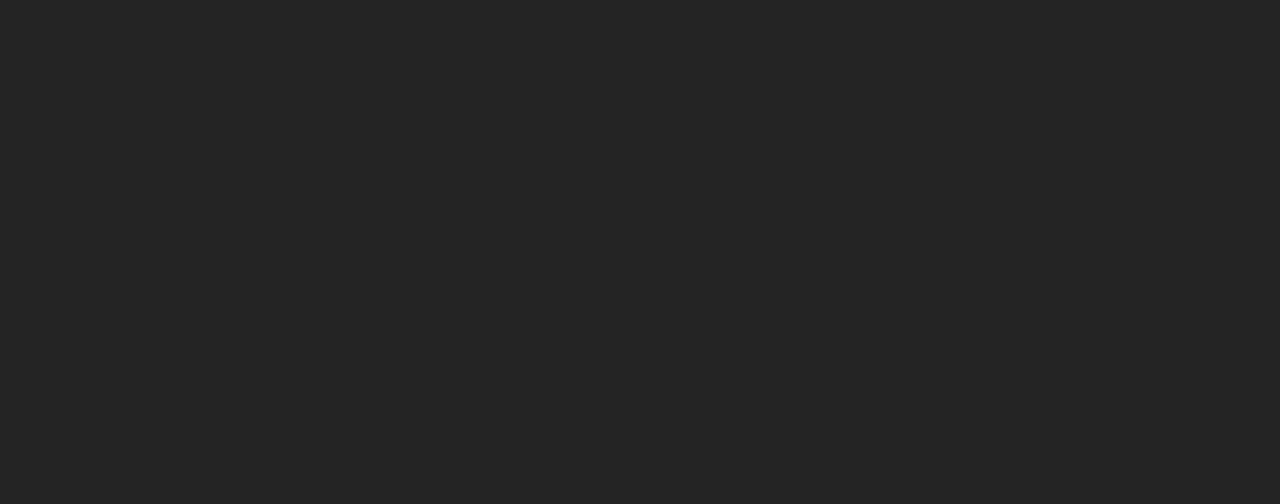
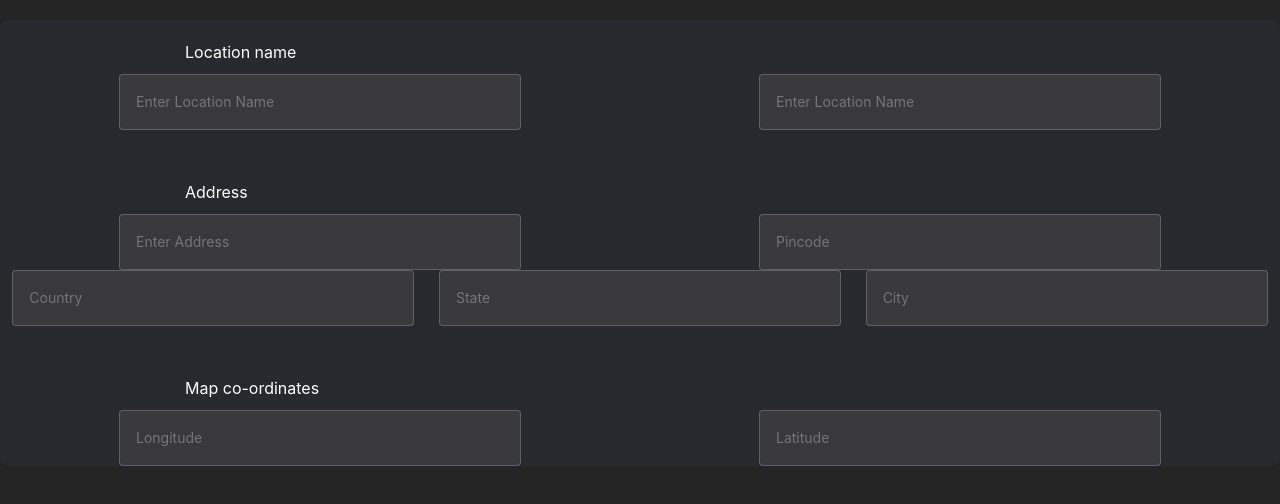
Before and after one commit to XyvinTech/GOEC_dashboard, a React (Create React App) app: page /test in a window 1280 px wide. Before the commit this address had no page. Shown: the top 504 px of the page. Built offline with nearby package versions, Linux system fonts and the light colour scheme.

Commit message:
add charging station dialogue 20%

```diff
--- a/src/core/routes/routes-config.js
+++ b/src/core/routes/routes-config.js
@@ -1,5 +1,6 @@
 import Home from "../../pages/Home";
 import Login from "../../pages/Login";
+import AddChargingStation from "../../ui/charging-stations/AddChargingStation";
 
 const RoutesConfig = () => {
 
@@ -13,6 +14,10 @@ const RoutesConfig = () => {
             path: '/login',
             element: <Login />,
         },
+        {
+            path:'/test',
+            element: <AddChargingStation />,
+        }
 
     ]
 
--- /dev/null
+++ b/src/ui/charging-stations/AddChargingStation.jsx
@@ -0,0 +1,116 @@
+import styled, { css } from "styled-components";
+import { Box, IconButton, Menu, MenuItem, Typography } from "@mui/material";
+import MoreVertIcon from "@mui/icons-material/MoreVert";
+import React, { useState } from "react";
+import InputWithIcon from "../styledInput";
+
+// StyledTable component
+const StyledTable = ({ headers, data }) => {
+  const [anchorEl, setAnchorEl] = useState(null);
+  const [openMenuRowIndex, setOpenMenuRowIndex] = useState(null);
+  // pagination
+
+  const handleClick = (event, index) => {
+    setAnchorEl(event.currentTarget);
+    setOpenMenuRowIndex(index);
+  };
+
+  const handleClose = () => {
+    setAnchorEl(null);
+    setOpenMenuRowIndex(null);
+  };
+
+  const handleChangePage = () => {};
+
+  return (
+    <TableContainer>
+      <Box>
+        <Typography
+          sx={{
+            paddingLeft: "185px",
+            paddingBottom: "10px",
+            paddingTop: "20px",
+          }}
+        >
+          Location name{" "}
+        </Typography>
+
+        <Box sx={{ display: "flex", justifyContent: "space-around" }}>
+          <InputWithIcon placeholder="Enter Location Name" />
+          <InputWithIcon placeholder="Enter Location Name" />
+        </Box>
+      </Box>
+
+      <Box>
+        <Typography
+          sx={{
+            paddingLeft: "185px",
+            paddingBottom: "10px",
+            paddingTop: "50px",
+          }}
+        >
+          Address
+        </Typography>
+
+        <Box
+          sx={{
+            display: "flex",
+            flexDirection: "row",
+            justifyContent: "space-around",
+          }}
+        >
+          <InputWithIcon placeholder="Enter Address" />
+          <InputWithIcon placeholder="Pincode" />
+        </Box>
+
+        <Box
+          sx={{
+            display: "flex",
+            flexDirection: "row",
+            justifyContent: "space-around",
+          }}
+        >
+          <InputWithIcon placeholder="Country" />
+          <InputWithIcon placeholder="State" />
+          <InputWithIcon placeholder="City" />
+        </Box>
+      </Box>
+
+      <Box>
+      <Typography
+          sx={{
+            paddingLeft: "185px",
+            paddingBottom: "10px",
+            paddingTop: "50px",
+          }}
+        >
+          Map co-ordinates
+        </Typography>
+        <Box
+          sx={{
+            display: "flex",
+            flexDirection: "row",
+            justifyContent: "space-around",
+          }}
+        >
+          <InputWithIcon placeholder="Longitude" />
+          <InputWithIcon placeholder="Latitude" />
+        </Box>
+      </Box>
+    </TableContainer>
+  );
+};
+
+export default StyledTable;
+
+//! STYLINGS
+
+// Styled action cell
+
+// Styled table container
+export const TableContainer = styled.div`
+  background: #27292f; // Dark background for the table
+  overflow-x: auto; // Allows table to be scrollable horizontally
+  border-radius: 8px; // Rounded corners
+  margin: 20px 0; // Margin for spacing, adjust as needed
+`;
--- a/src/ui/styledInput.jsx
+++ b/src/ui/styledInput.jsx
@@ -4,7 +4,7 @@ import styled, { css } from 'styled-components';
 const InputContainer = styled.div`
   position: relative;
   display: flex;
-  width: 482px;
+  width: 402px;
   height: 56px;
   padding: 16px;
   align-items: center;
```
Also changed, not shown: 1 other file (tests, documents, lock files or other folders).
